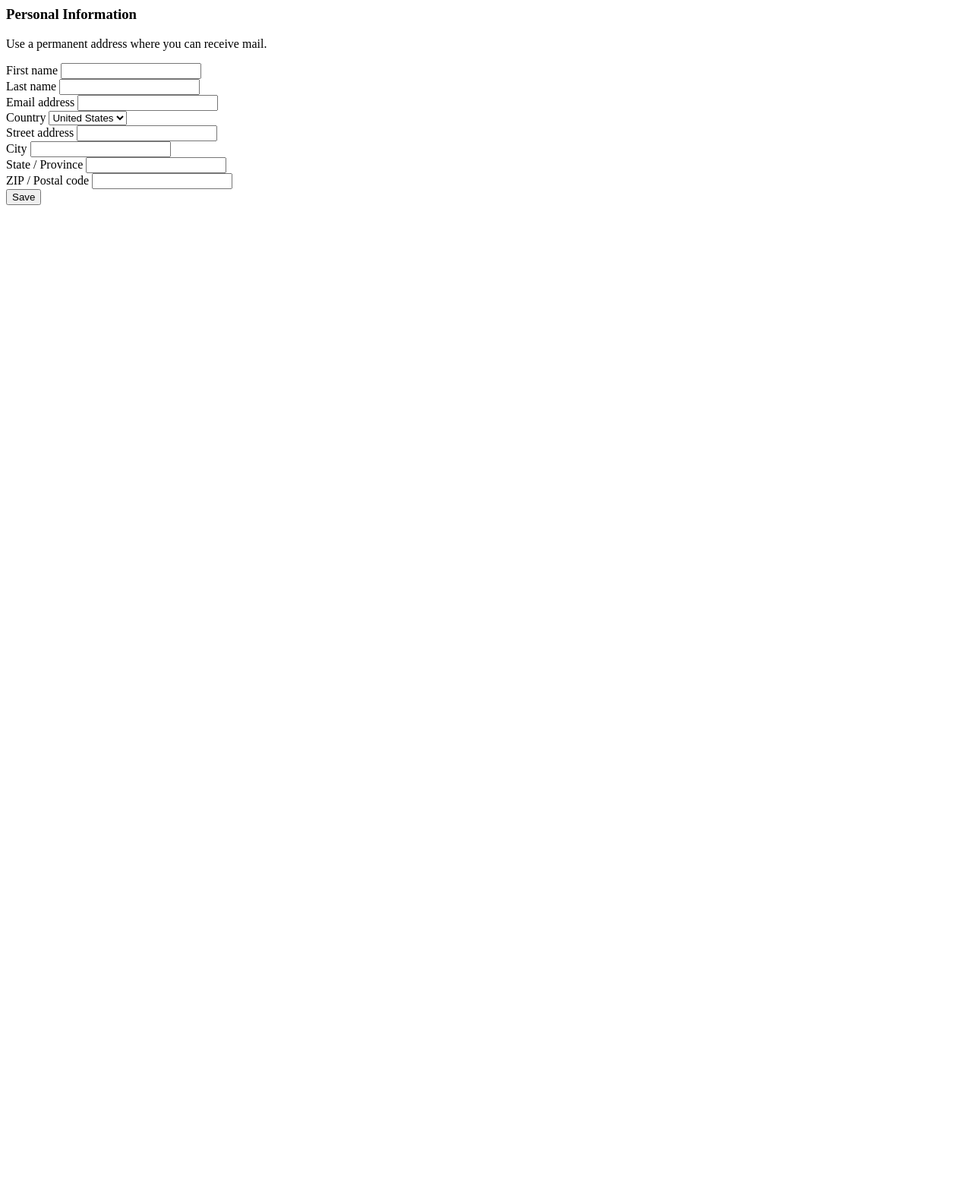
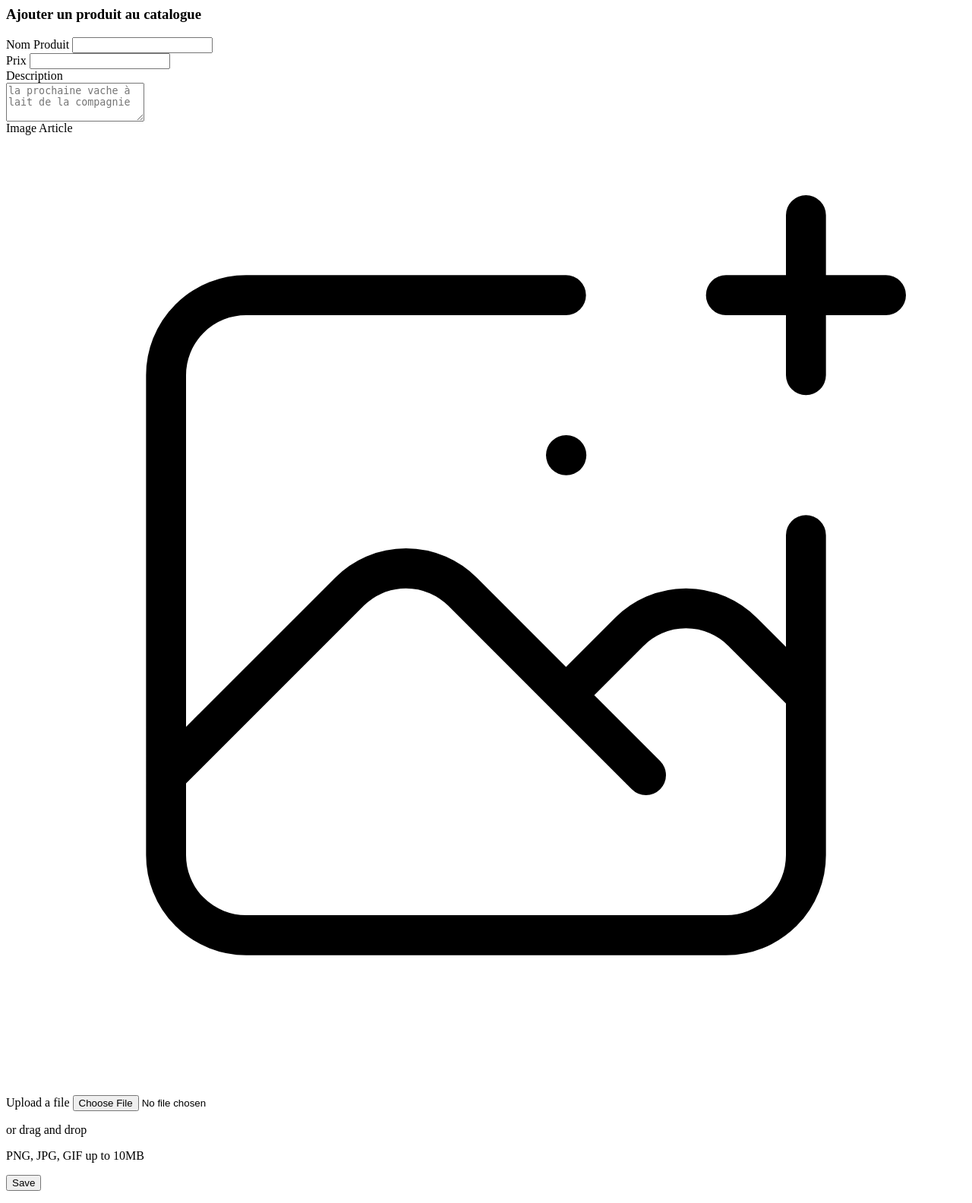
Before and after one commit to flocaron/AmaXone, a PHP site: page /create.php in a window 1280 px wide. Shown: the whole page at 76% size. Before the commit the page ends 270 px from the top, so only its background shows below. Run offline with PHP 8.4, Linux system fonts and the light colour scheme.

Commit message:
create 1.0

```diff
--- a/src/View/composant/create.php
+++ b/src/View/composant/create.php
@@ -29,72 +29,53 @@
 <div class="mt-10 sm:mt-0">
     <div class="md:grid md:grid-cols-3 md:gap-6">
         <div class="md:col-span-1">
-            <div class="px-4 sm:px-0">
-                <h3 class="text-lg font-medium leading-6 text-gray-900">Personal Information</h3>
-                <p class="mt-1 text-sm text-gray-600">Use a permanent address where you can receive mail.</p>
+            <div class=" flex justify-center px-4 sm:px-0">
+                <h3 class="text-lg font-medium leading-6 text-gray-900">Ajouter un produit au catalogue</h3>
             </div>
         </div>
         <div class="mt-5 md:col-span-2 md:mt-0">
             <form action="#" method="POST">
                 <div class="overflow-hidden shadow sm:rounded-md">
-                    <div class="bg-white px-4 py-5 sm:p-6">
+                    <div class=" flex flex-col gap-6 bg-white px-4 py-5 sm:p-6">
                         <div class="grid grid-cols-6 gap-6">
                             <div class="col-span-6 sm:col-span-3">
-                                <label for="first-name" class="block text-sm font-medium text-gray-700">First
-                                    name</label>
-                                <input type="text" name="first-name" id="first-name" autocomplete="given-name"
+                                <label for="libelle" class="block text-sm font-medium text-gray-700">Nom Produit</label>
+                                <input type="text" name="libelle" id="libelle" required
+                                       class="mt-1 block w-full rounded-md border-gray-300 shadow-sm focus:border-indigo-500 focus:ring-indigo-500 sm:text-sm">
+                            </div>
+                            <div class="col-span-6 sm:col-span-3">
+                                <label for="prix" class="block text-sm font-medium text-gray-700">Prix</label>
+                                <input type="text" name="prix" id="prix" required
                                        class="mt-1 block w-full rounded-md border-gray-300 shadow-sm focus:border-indigo-500 focus:ring-indigo-500 sm:text-sm">
                             </div>
 
-                            <div class="col-span-6 sm:col-span-3">
-                                <label for="last-name" class="block text-sm font-medium text-gray-700">Last name</label>
-                                <input type="text" name="last-name" id="last-name" autocomplete="family-name"
-                                       class="mt-1 block w-full rounded-md border-gray-300 shadow-sm focus:border-indigo-500 focus:ring-indigo-500 sm:text-sm">
+                        </div>
+
+                        <div class="flex flex-col gap-6">
+                            <div>
+                                <label for="about" class="block text-sm font-medium text-gray-700">Description</label>
+                                <div class="mt-1">
+                                    <textarea id="about" name="description" rows="3" class="mt-1 block w-full rounded-md border-gray-300 shadow-sm focus:border-indigo-500 focus:ring-indigo-500 sm:text-sm" placeholder="la prochaine vache à lait de la compagnie"></textarea>
+                                </div>
                             </div>
-
-                            <div class="col-span-6 sm:col-span-4">
-                                <label for="email-address" class="block text-sm font-medium text-gray-700">Email
-                                    address</label>
-                                <input type="text" name="email-address" id="email-address" autocomplete="email"
-                                       class="mt-1 block w-full rounded-md border-gray-300 shadow-sm focus:border-indigo-500 focus:ring-indigo-500 sm:text-sm">
-                            </div>
-
-                            <div class="col-span-6 sm:col-span-3">
-                                <label for="country" class="block text-sm font-medium text-gray-700">Country</label>
-                                <select id="country" name="country" autocomplete="country-name"
-                                        class="mt-1 block w-full rounded-md border border-gray-300 bg-white py-2 px-3 shadow-sm focus:border-indigo-500 focus:outline-none focus:ring-indigo-500 sm:text-sm">
-                                    <option>United States</option>
-                                    <option>Canada</option>
-                                    <option>Mexico</option>
-                                </select>
-                            </div>
-
-                            <div class="col-span-6">
-                                <label for="street-address" class="block text-sm font-medium text-gray-700">Street
-                                    address</label>
-                                <input type="text" name="street-address" id="street-address"
-                                       autocomplete="street-address"
-                                       class="mt-1 block w-full rounded-md border-gray-300 shadow-sm focus:border-indigo-500 focus:ring-indigo-500 sm:text-sm">
-                            </div>
-
-                            <div class="col-span-6 sm:col-span-6 lg:col-span-2">
-                                <label for="city" class="block text-sm font-medium text-gray-700">City</label>
-                                <input type="text" name="city" id="city" autocomplete="address-level2"
-                                       class="mt-1 block w-full rounded-md border-gray-300 shadow-sm focus:border-indigo-500 focus:ring-indigo-500 sm:text-sm">
-                            </div>
-
-                            <div class="col-span-6 sm:col-span-3 lg:col-span-2">
-                                <label for="region" class="block text-sm font-medium text-gray-700">State /
-                                    Province</label>
-                                <input type="text" name="region" id="region" autocomplete="address-level1"
-                                       class="mt-1 block w-full rounded-md border-gray-300 shadow-sm focus:border-indigo-500 focus:ring-indigo-500 sm:text-sm">
-                            </div>
-
-                            <div class="col-span-6 sm:col-span-3 lg:col-span-2">
-                                <label for="postal-code" class="block text-sm font-medium text-gray-700">ZIP / Postal
-                                    code</label>
-                                <input type="text" name="postal-code" id="postal-code" autocomplete="postal-code"
-                                       class="mt-1 block w-full rounded-md border-gray-300 shadow-sm focus:border-indigo-500 focus:ring-indigo-500 sm:text-sm">
+                            <label class="block text-sm font-medium text-gray-700">Image Article</label>
+                            <div class="mt-1 flex justify-center rounded-md border-2 border-dashed border-gray-300 px-6 pt-5 pb-6">
+                                <div class="space-y-1 text-center">
+                                    <svg class="mx-auto h-12 w-12 text-gray-400" stroke="currentColor" fill="none"
+                                         viewBox="0 0 48 48" aria-hidden="true">
+                                        <path d="M28 8H12a4 4 0 00-4 4v20m32-12v8m0 0v8a4 4 0 01-4 4H12a4 4 0 01-4-4v-4m32-4l-3.172-3.172a4 4 0 00-5.656 0L28 28M8 32l9.172-9.172a4 4 0 015.656 0L28 28m0 0l4 4m4-24h8m-4-4v8m-12 4h.02"
+                                              stroke-width="2" stroke-linecap="round" stroke-linejoin="round"/>
+                                    </svg>
+                                    <div class="flex text-sm text-gray-600">
+                                        <label for="file-upload"
+                                               class="relative cursor-pointer rounded-md bg-white font-medium text-indigo-600 focus-within:outline-none focus-within:ring-2 focus-within:ring-indigo-500 focus-within:ring-offset-2 hover:text-indigo-500">
+                                            <span>Upload a file</span>
+                                            <input id="file-upload" name="file-upload" type="file" class="sr-only">
+                                        </label>
+                                        <p class="pl-1">or drag and drop</p>
+                                    </div>
+                                    <p class="text-xs text-gray-500">PNG, JPG, GIF up to 10MB</p>
+                                </div>
                             </div>
                         </div>
                     </div>
```
